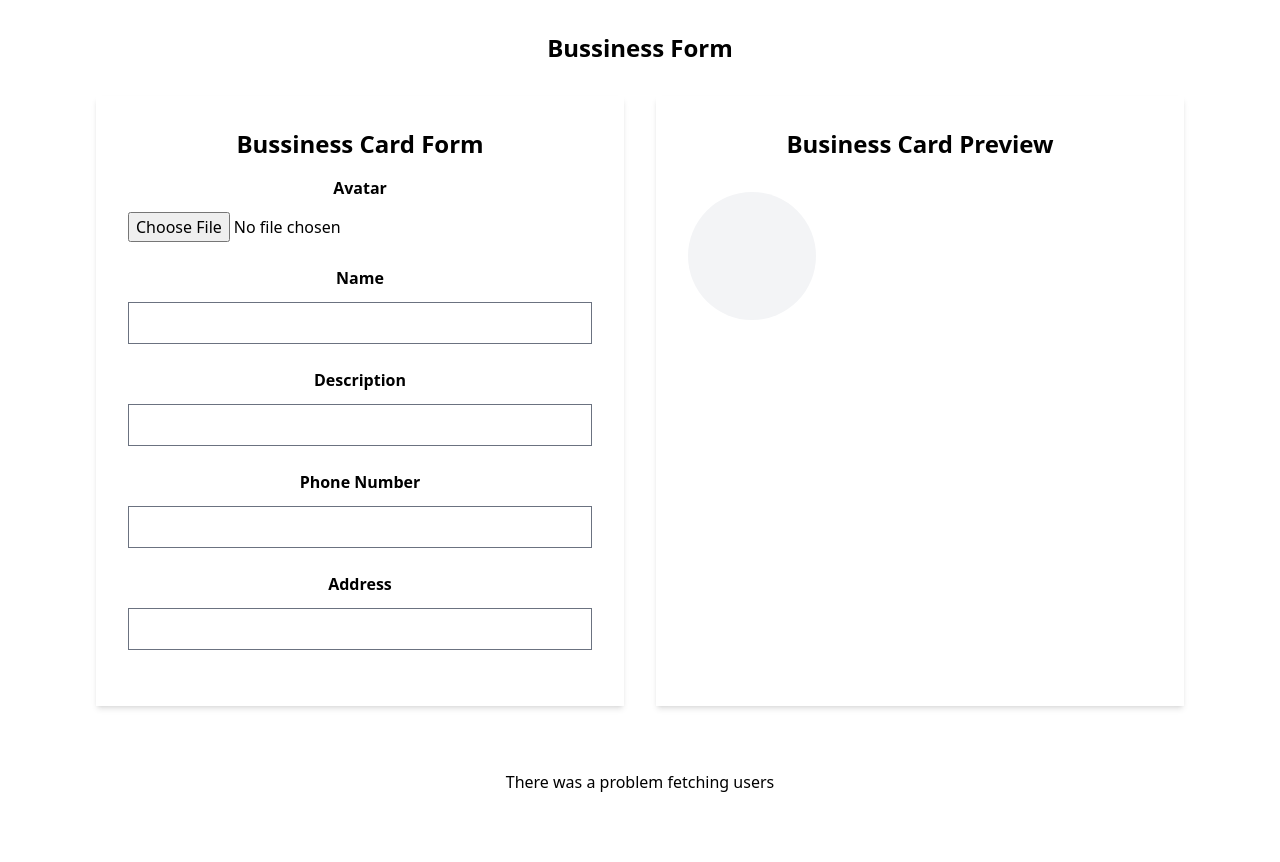
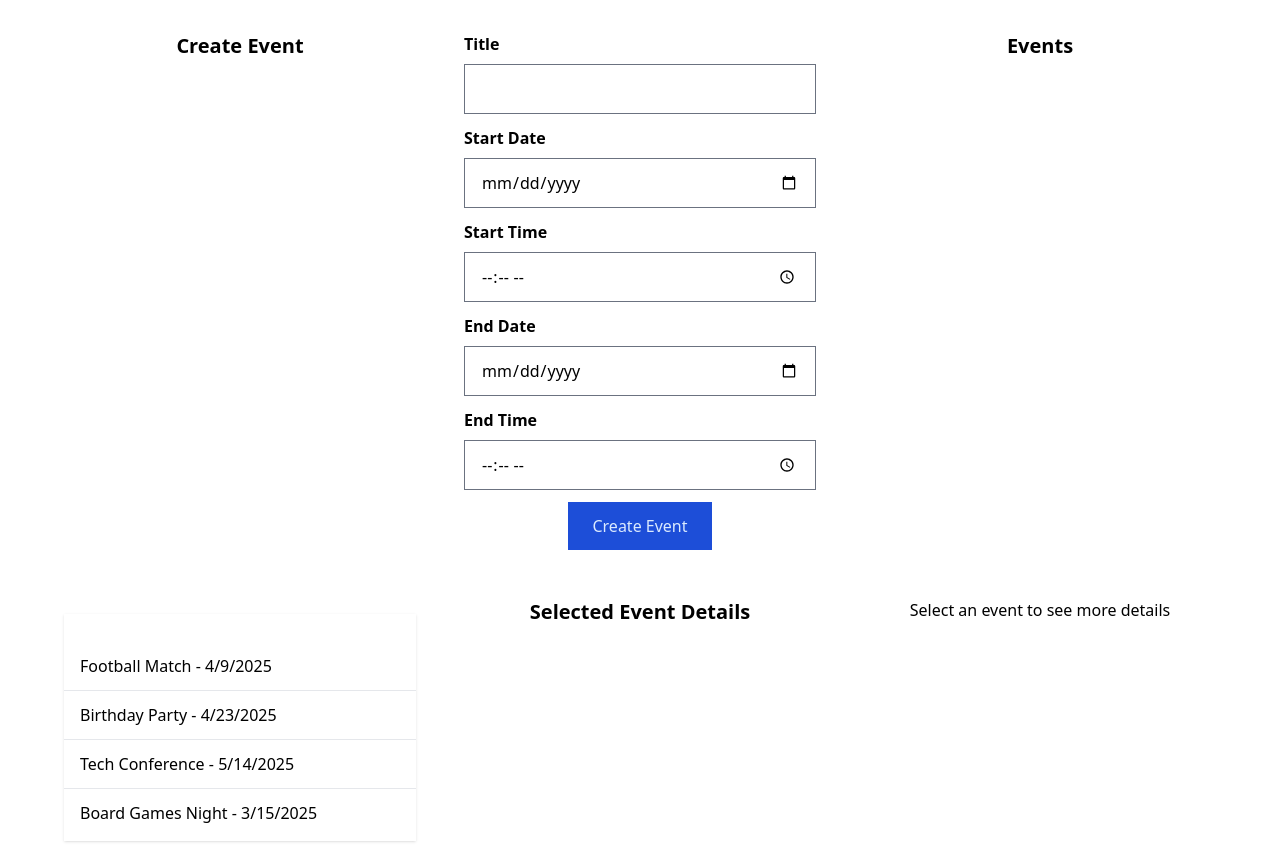
Before and after one commit to arief-github/react-for-enterprise, a React (Vite) app: page / in a window 1280 px wide. Shown: the top 862 px of the page. Built offline with nearby package versions, Linux system fonts and the light colour scheme; no server answers.

Commit message:
init: Event Manager with Zustand

```diff
--- a/src/App.tsx
+++ b/src/App.tsx
@@ -1,13 +1,15 @@
 import './App.css';
-import BussinessCard from '@/components/BussinessCard/BussinessCard';
-import UserManager from './components/UsersManager/UsersManager';
+import EventsManager from './components/EventsManager/EventsManager';
+// import BussinessCard from '@/components/BussinessCard/BussinessCard';
+// import UserManager from './components/UsersManager/UsersManager';
 
 function App() {
   return (
     <div className='App mx-auto max-w-6xl text-center my-8'>
-      <h1 className='font-semibold text-2xl'>Bussiness Form</h1>
+      {/* <h1 className='font-semibold text-2xl'>Bussiness Form</h1>
       <BussinessCard />
-      <UserManager />
+      <UserManager /> */}
+      <EventsManager />
     </div>
   );
 }
--- /dev/null
+++ b/src/components/EventsManager/EventsManager.tsx
@@ -0,0 +1,15 @@
+import CreateEvent from './components/CreateEvent';
+import DisplayEvents from './components/DisplayEvents';
+import EventDetails from './components/EventDetail';
+
+const EventsManager = () => {
+  return (
+    <div className='grid grid-cols-3 gap-12 mt-8'>
+      <CreateEvent />
+      <DisplayEvents />
+      <EventDetails />
+    </div>
+  );
+};
+
+export default EventsManager;
--- /dev/null
+++ b/src/components/EventsManager/components/CreateEvent.tsx
@@ -0,0 +1,131 @@
+import React, { useState } from 'react';
+import { useEventsStore } from '../eventsStore';
+import { Event } from '../eventsTypes';
+
+const createId = () => '_' + Math.random().toString(36).substring(2, 9);
+
+const initialState: Omit<Event, 'id'> = {
+  title: '',
+  startDate: '',
+  startTime: '',
+  endDate: '',
+  endTime: '',
+};
+
+const formatDate = (date: string) => {
+  return date.split('-').reverse().join('/');
+};
+
+const CreateEvent = () => {
+  const [form, setForm] = useState(initialState);
+  const createEvent = useEventsStore((state) => state.createEvent);
+
+  const onCreateEvent = async (e: React.MouseEvent<HTMLButtonElement>) => {
+    e.preventDefault();
+
+    if (
+      !form.title ||
+      !form.startDate ||
+      !form.startTime ||
+      !form.endDate ||
+      !form.endTime
+    )
+      return;
+
+    createEvent({
+      ...form,
+      id: createId(),
+      startDate: formatDate(form.startDate),
+      endDate: formatDate(form.endDate),
+    });
+
+    setForm(initialState);
+  };
+
+  const onChange = (e: React.ChangeEvent<HTMLInputElement>) => {
+    setForm((state) => ({
+      ...state,
+      [e.target.name]: e.target.value,
+    }));
+  };
+  return (
+    <>
+      <h2 className='font-semibold text-xl mb-6'>Create Event</h2>
+      <form className='space-y-3'>
+        <div className='flex flex-col items-stretch text-left space-y-2'>
+          <label className='font-semibold' htmlFor='title'>
+            Title
+          </label>
+          <input
+            className='flex-grow px-4 py-3'
+            type='text'
+            name='title'
+            id='title'
+            value={form.title}
+            onChange={onChange}
+          />
+        </div>
+        <div className='flex flex-col items-stretch text-left space-y-2'>
+          <label className='font-semibold' htmlFor='startDate'>
+            Start Date
+          </label>
+          <input
+            className='flex-grow px-4 py-3'
+            type='date'
+            name='startDate'
+            id='startDate'
+            value={form.startDate}
+            onChange={onChange}
+          />
+        </div>
+        <div className='flex flex-col items-stretch text-left space-y-2'>
+          <label className='font-semibold' htmlFor='startTime'>
+            Start Time
+          </label>
+          <input
+            className='flex-grow px-4 py-3'
+            type='time'
+            name='startTime'
+            id='startTime'
+            value={form.startTime}
+            onChange={onChange}
+          />
+        </div>
+        <div className='flex flex-col items-stretch text-left space-y-2'>
+          <label className='font-semibold' htmlFor='endDate'>
+            End Date
+          </label>
+          <input
+            className='flex-grow px-4 py-3'
+            type='date'
+            name='endDate'
+            id='endDate'
+            value={form.endDate}
+            onChange={onChange}
+          />
+        </div>
+        <div className='flex flex-col items-stretch text-left space-y-2'>
+          <label className='font-semibold' htmlFor='endTime'>
+            End Time
+          </label>
+          <input
+            className='flex-grow px-4 py-3'
+            type='time'
+            name='endTime'
+            id='endTime'
+            value={form.endTime}
+            onChange={onChange}
+          />
+        </div>
+        <button
+          className='w-36 self-end bg-blue-700 text-blue-100 px-4 py-3'
+          onClick={onCreateEvent}
+        >
+          Create Event
+        </button>
+      </form>
+    </>
+  );
+};
+
+export default CreateEvent;
--- /dev/null
+++ b/src/components/EventsManager/components/DisplayEvents.tsx
@@ -0,0 +1,40 @@
+import shallow from 'zustand/shallow';
+import { EventsState, useEventsStore } from '../eventsStore';
+
+const DisplayEvents = () => {
+  const { allEvents, selectEvent } = useEventsStore(
+    (state: EventsState) => ({
+      allEvents: state.events,
+      selectEvent: state.selectEvent,
+    }),
+    shallow
+  );
+
+  return (
+    <>
+      <h2 className='font-semibold text-xl mb-4'>Events</h2>
+      <div className='mt-4'>
+        <ul className='text-left shadow py-4 space-y-3 divide-y'>
+          {Array.isArray(allEvents) && allEvents.length ? (
+            allEvents.map((event) => {
+              return (
+                <li key={event.id} className='mt-3'>
+                  <button
+                    className='hover:underline pt-3 px-4'
+                    onClick={() => selectEvent(event.id)}
+                  >
+                    {event.title} - {event.startDate}
+                  </button>
+                </li>
+              );
+            })
+          ) : (
+            <p className='mx-4'>No Events</p>
+          )}
+        </ul>
+      </div>
+    </>
+  );
+};
+
+export default DisplayEvents;
--- /dev/null
+++ b/src/components/EventsManager/components/EventDetail.tsx
@@ -0,0 +1,42 @@
+import { useEventsStore } from '../eventsStore';
+
+const EventDetails = () => {
+  const event = useEventsStore((state) => {
+    if (!state.selectedEvent) return;
+
+    return state.events.find((event) => event.id === state.selectedEvent);
+  });
+
+  return (
+    <>
+      <h2 className='font-semibold text-xl mb-6'>Selected Event Details</h2>
+
+      {event ? (
+        <div className='rounded shadow-md overflow-hidden text-left'>
+          <div className='py-4 flex justify-between items-center bg-indigo-100 px-4'>
+            <div className='text-indigo-900 font-semibold text-lg'>
+              {event.title}
+            </div>
+            <div className='flex justify-end text-indigo-900 text-opacity-50'>
+              ID: {event.id}
+            </div>
+          </div>
+          <div className='mb-4 px-4 pt-4'>
+            <span className='mb-1 font-semibold block'>Start</span>
+            <p className='mb-4'>
+              {event.startDate} at {event.startTime}
+            </p>
+            <span className='mb-1 font-semibold block'>End</span>
+            <p className='mb-4'>
+              {event.endDate} at {event.endTime}
+            </p>
+          </div>
+        </div>
+      ) : (
+        <p>Select an event to see more details</p>
+      )}
+    </>
+  );
+};
+
+export default EventDetails;
--- /dev/null
+++ b/src/components/EventsManager/eventsData.ts
@@ -0,0 +1,44 @@
+import type { Event } from './eventsTypes';
+
+export const createEventDate = (days = 10, hours = 0) => {
+  const date = new Date();
+  const day = date.getDate() + days;
+  date.setDate(day);
+  date.setHours(date.getHours() + hours);
+  return new Intl.DateTimeFormat().format(date);
+};
+
+export const events: Event[] = [
+  {
+    id: '1',
+    title: 'Football Match',
+    startDate: createEventDate(10),
+    startTime: '12:00',
+    endDate: createEventDate(10, 2),
+    endTime: '16:00',
+  },
+  {
+    id: '2',
+    title: 'Birthday Party',
+    startDate: createEventDate(24),
+    startTime: '9:00',
+    endDate: createEventDate(24, 6),
+    endTime: '14:00',
+  },
+  {
+    id: '3',
+    title: 'Tech Conference',
+    startDate: createEventDate(45),
+    startTime: '08:00',
+    endDate: createEventDate(45, 4),
+    endTime: '18:00',
+  },
+  {
+    id: '4',
+    title: 'Board Games Night',
+    startDate: createEventDate(-15),
+    startTime: '20:00',
+    endDate: createEventDate(-15, 3),
+    endTime: '23:00',
+  },
+];
--- /dev/null
+++ b/src/components/EventsManager/eventsStore.ts
@@ -0,0 +1,37 @@
+import create, { GetState, SetState } from 'zustand';
+import { StoreApiWithDevtools } from 'zustand/middleware';
+import { devtools } from 'zustand/middleware';
+import { events } from './eventsData';
+import type { Event } from './eventsTypes';
+
+export type EventsState = {
+  events: typeof events;
+  selectedEvent: Event['id'];
+  selectEvent: (id: string) => void;
+  createEvent: (event: Event) => void;
+};
+
+export const useEventsStore = create<
+  EventsState,
+  SetState<EventsState>,
+  GetState<EventsState>,
+  StoreApiWithDevtools<EventsState>
+>(
+  devtools(
+    (set) => ({
+      events: [...events],
+      selectEvent: (id: string) => {
+        set({ selectedEvent: id });
+      },
+      createEvent: (event) => {
+        set((state) => ({
+          events: [...state.events, event],
+        }));
+      },
+      selectedEvent: '',
+    }),
+    {
+      name: 'Events',
+    }
+  )
+);
--- /dev/null
+++ b/src/components/EventsManager/eventsTypes.ts
@@ -0,0 +1,8 @@
+export type Event = {
+  id: string;
+  title: string;
+  startDate: string;
+  startTime: string;
+  endDate: string;
+  endTime: string;
+};
```
Also changed, not shown: package.json (+6 -5 lines), 2 other files (tests, documents, lock files or other folders).
